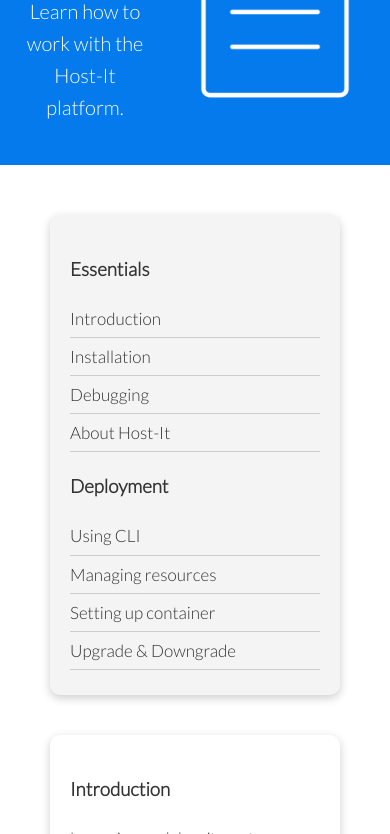
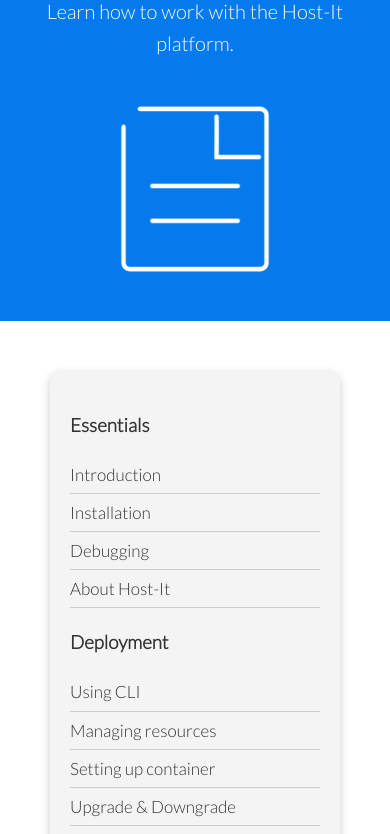
Before and after one commit to arunkumar198857/Host-It-FrontEnd, a plain HTML site: page docs.html in a window 390 px wide. Shown: the part 244-1078 px from the top of the page. Drawn offline with Linux system fonts and the light colour scheme.

Commit message:
Changed docs.html added support for mobile view

```diff
--- a/css/style.css
+++ b/css/style.css
@@ -319,7 +319,8 @@ pre {
 /* Mobile */
 @media (max-width: 500px) {
   .features-head .grid,
-  .features-sub-head .grid {
+  .features-sub-head .grid,
+  .docs-head .grid {
     grid-template-columns: 1fr;
   }
 
```
